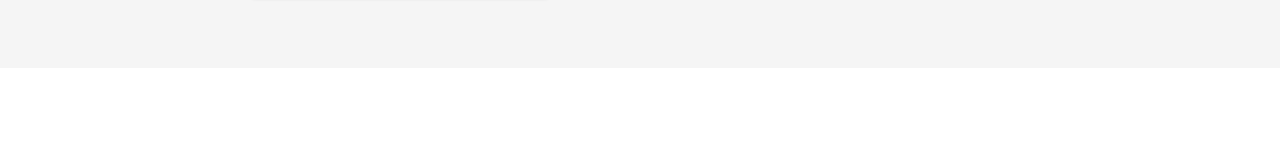
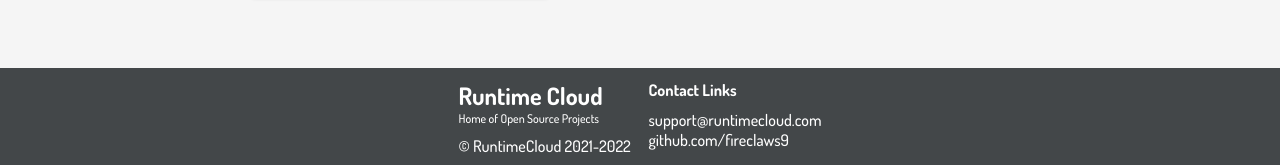
Before and after one commit to ichenglin/Personal_Website, a React (Create React App) app: page / in a window 1280 px wide. Shown: the part 1878-2043 px from the top of the page. Before the commit the page ends 1946 px from the top, so only its background shows below. Built offline with nearby package versions, Linux system fonts and the light colour scheme; no server answers.

Commit message:
Added Page Footer

```diff
--- a/src/pages/home/page_home.tsx
+++ b/src/pages/home/page_home.tsx
@@ -52,7 +52,7 @@
 					<h5>Runtime Cloud</h5>
 					<p>Home of Open Source Projects</p>
 				</div>
-				<a className="page_home_cover_visit page_home_button" href="https://github.com/fireclaws9" target="_blank">
+				<a className="page_home_cover_visit page_home_button" href="https://github.com/fireclaws9" target="_blank" rel="noreferrer">
 					<p>Visit Github</p>
 					<i className="fa fa-arrow-right"/>
 				</a>
@@ -102,7 +102,7 @@
 						<i className="fas fa-chevron-right"></i>
 					</button>
 				</div>
-				<a className="page_home_contribution_visit page_home_button" href="https://github.com/fireclaws9" target="_blank">
+				<a className="page_home_contribution_visit page_home_button" href="https://github.com/fireclaws9" target="_blank" rel="noreferrer">
 					<p>Visit Github</p>
 					<i className="fa fa-arrow-right"/>
 				</a>
@@ -120,7 +120,7 @@
 							<p className="page_home_container_paragraph">
 								{project.description}
 							</p>
-							<a className="page_home_project_content_visit page_home_button" href={project.website} target="_blank">
+							<a className="page_home_project_content_visit page_home_button" href={project.website} target="_blank" rel="noreferrer">
 								<p>Get Started</p>
 								<i className="fa fa-arrow-right"/>
 							</a>
--- /dev/null
+++ b/src/pages/root/components/page_root_footer.css
@@ -0,0 +1,34 @@
+.page_root_footer {
+    height: 100px;
+    display: flex;
+    justify-content: center;
+    align-items: center;
+    background-color: var(--theme_background_dark);
+    overflow: hidden;
+}
+
+.page_root_footer_content {
+    max-width: 600px;
+    display: grid;
+    grid-template-rows: 100%;
+    grid-template-columns: 190px auto;
+}
+
+.page_root_footer_content {
+    color: var(--theme_foreground_light);
+}
+
+.page_root_footer_content_title {
+    grid-row: 1;
+    grid-column: 1;
+}
+
+.page_root_footer_content_title > p:nth-child(2) {
+    font-size: 12px;
+    margin-bottom: 10px;
+}
+
+.page_root_footer_content_links > h1 {
+    font-size: 16px;
+    margin-bottom: 10px;
+}
--- /dev/null
+++ b/src/pages/root/components/page_root_footer.tsx
@@ -0,0 +1,30 @@
+import React, { Component } from "react";
+import "./page_root_footer.css";
+
+interface Props {};
+interface State {};
+
+export default class PageRootFooter extends Component<Props, State> {
+
+	constructor(props: Props) {
+		super(props);
+		this.state = {};
+	}
+
+	render() {
+		return <section className="page_root_footer">
+            <div className="page_root_footer_content">
+                <div className="page_root_footer_content_title">
+                    <h1>Runtime Cloud</h1>
+                    <p>Home of Open Source Projects</p>
+                    <p>© RuntimeCloud 2021-2022</p>
+                </div>
+                <div className="page_root_footer_content_links">
+                    <h1>Contact Links</h1>
+                    <p>support@runtimecloud.com</p>
+                    <p>github.com/fireclaws9</p>
+                </div>
+            </div>
+        </section>;
+	}
+}
--- a/src/pages/root/page_root.tsx
+++ b/src/pages/root/page_root.tsx
@@ -2,6 +2,7 @@
 import {BrowserRouter as Router, Routes, Route} from "react-router-dom";
 import "./page_root.css";
 import PageHome from "../home/page_home";
+import PageRootFooter from "./components/page_root_footer";
 
 interface Props {};
 interface State {};
@@ -13,13 +14,16 @@
 	}
 
 	render() {
-		return <Router><Routes>
+		return <>
+			<Router><Routes>
 				<Route path="*" element={<>
 					<PageHome/>
 				</>}/>
 				<Route path="/plain/*" element={<>
 					<div>page</div>
 				</>}/>
-		</Routes></Router>;
+			</Routes></Router>
+			<PageRootFooter/>
+		</>;
 	}
 }
```
Lines whose indentation alone changed are shown as unchanged.
